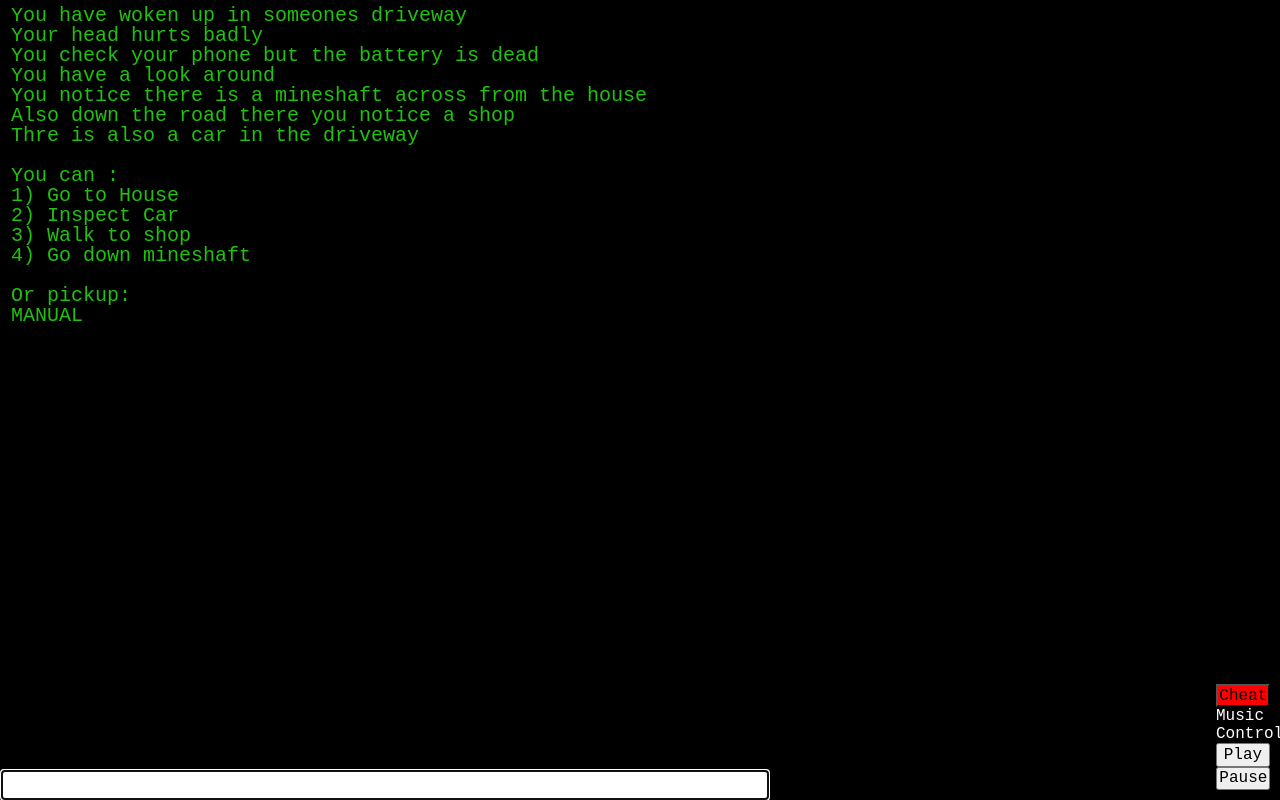
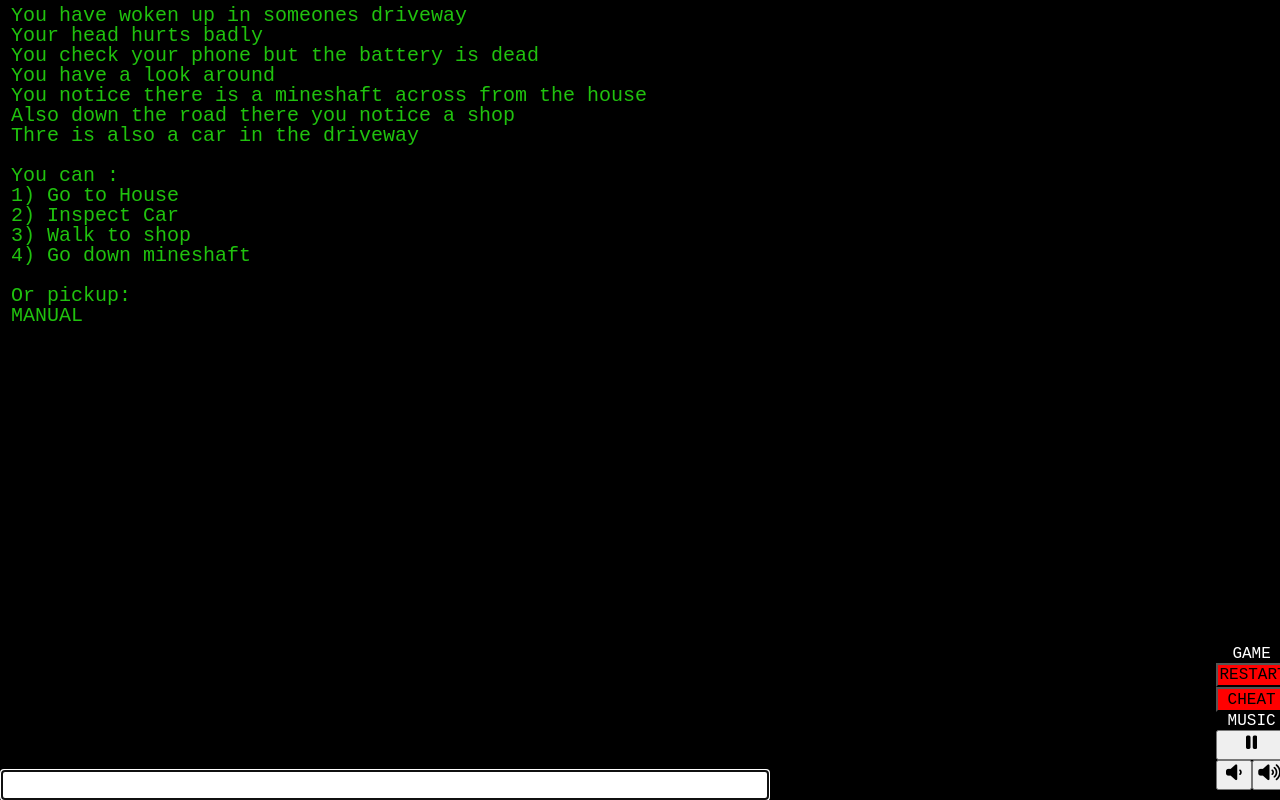
Before and after one commit to TomSteer1/TextAdventure, a plain HTML site: page index.html in a window 1280 px wide. Drawn offline with nearby package versions, Linux system fonts and the light colour scheme.

Commit message:
Media Control

```diff
--- a/index.html
+++ b/index.html
@@ -5,6 +5,7 @@
     <meta name="viewport" content="width=device-width, initial-scale=1">
     <script src="https://code.jquery.com/jquery-1.12.4.js"></script>
     <script src="https://code.jquery.com/ui/1.12.1/jquery-ui.js"></script>
+    <script src="https://kit.fontawesome.com/f7133d9001.js" crossorigin="anonymous"></script>
     <script src="./script.js"></script>
     <script src="./locations.js"></script>
     <script src="./art.js"></script>
@@ -26,10 +27,13 @@
         </div>
     </div>
     <div id = "music">
-        <button onclick="cheat()" id="cheatButton">Cheat</button>
-        <p>Music Control</p>
-        <button onclick="document.getElementById('minecraft').play()">Play</button>
-        <button onclick="document.getElementById('minecraft').pause()">Pause</button>
+        <p>GAME</p>
+        <button onclick="location.reload()" id="restartButton">RESTART</button>
+        <button onclick="cheat()" id="cheatButton">CHEAT</button>
+        <p>MUSIC</p>
+        <button onclick="toggleMusic()" id="playPauseButton"><i class='fas fa-pause'></i></button>
+        <button onclick="document.getElementById('minecraft').volume -= 0.1" id="volumeDownButton" class="volumeButton"><i class='fas fa-volume-down'></i></button>
+        <button onclick="document.getElementById('minecraft').volume += 0.1" id="volumeUpButton" class="volumeButton"><i class='fas fa-volume-up'></i></button>
         <audio autoplay preload loop id="minecraft">
             <source src="minecraft.mp3" type="audio/mpeg">
         </audio>
--- a/script.js
+++ b/script.js
@@ -1,6 +1,7 @@
 let c;
 let ctx;
 let line = 60;
+let started = false;
 let player = {};
 let counter = 0;
 let currentLocationId = 0;
@@ -16,11 +17,26 @@ function sleep(ms) {
   }
 
 
+$(document).one('click', function(e) {
+    document.getElementById("minecraft").play();
+});
+
+function toggleMusic(){
+    let music = document.getElementById('minecraft');
+    let button = document.getElementById("playPauseButton");
+    if(music.paused){
+        music.play();
+        button.innerHTML = "<i class='fas fa-pause'></i>"
+    }else{
+        music.pause();
+        button.innerHTML = "<i class='fas fa-play'></i>"
+    }
+}
 
 $(document).ready(function (){
     draw();
     loadScript();
-    document.getElementById("minecraft").volume = 0.3;
+    document.getElementById("minecraft").volume = 0.7;
     let input = document.getElementById("input");
     input.addEventListener("keyup", function(event) {
         if (event.keyCode === 13) {
@@ -28,6 +44,7 @@ $(document).ready(function (){
         }
     });
 });
+
 
 
 
--- a/style.css
+++ b/style.css
@@ -35,26 +35,41 @@
     background-color: white;
     border-color: black;
 }
+
 #music{
-    color: white;
-    font-size: large;
     margin-left: 95%;
     margin-bottom: 10px;
     bottom:0;
     position:absolute;
+    width: fit-content;
+    text-align: center;
+    font-size: 0;
 }
 
 
 #cheatButton{
     background-color: red;
 }
+#restartButton{
+    background-color: red;
+}
 
 
 button{
-    width: 80%;
-    padding: 1% 2%;
+    width: 100%;
+    padding: 2% 2%;
     text-align: center;
     text-decoration: none;
     display: inline-block;
     font-size: large;
 }
+
+p{
+    font-size: large;
+    color: white;
+}
+
+
+#volumeUpButton, #volumeDownButton{
+    width: 50%;
+}
```
